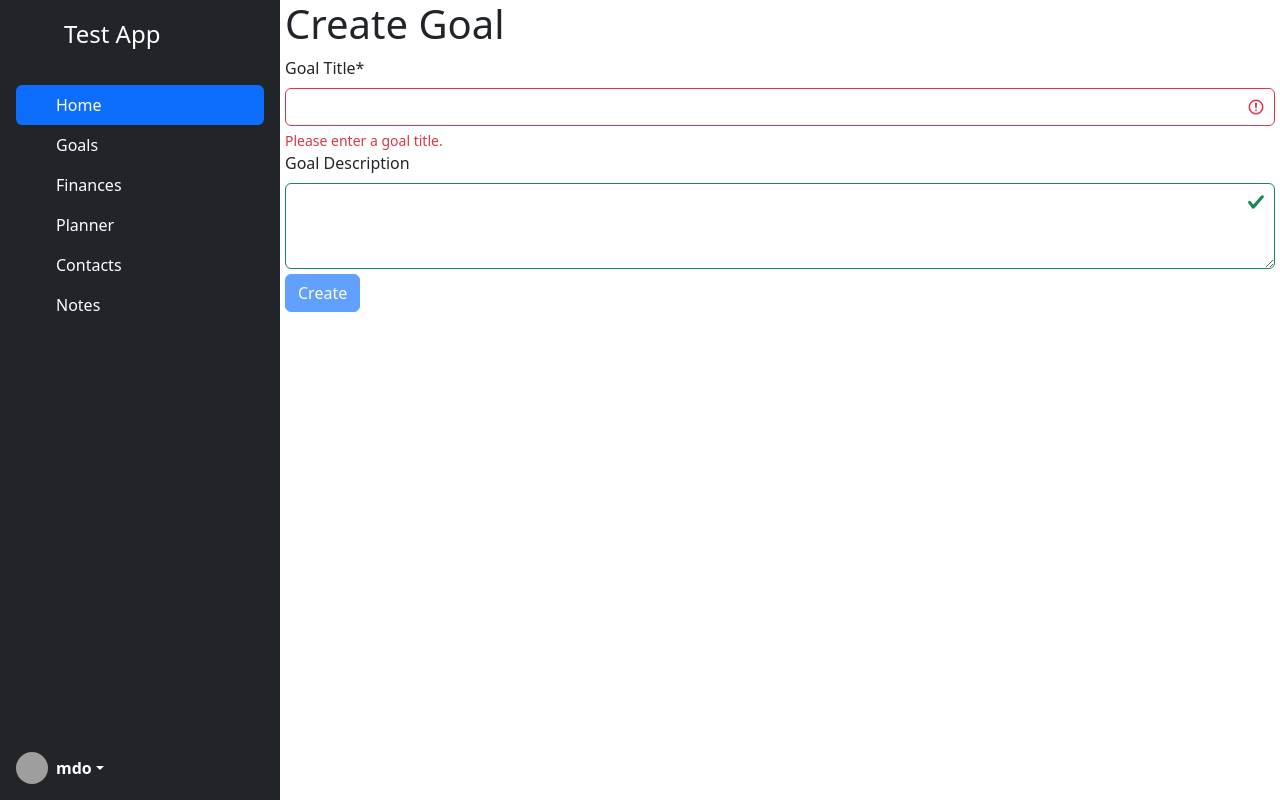
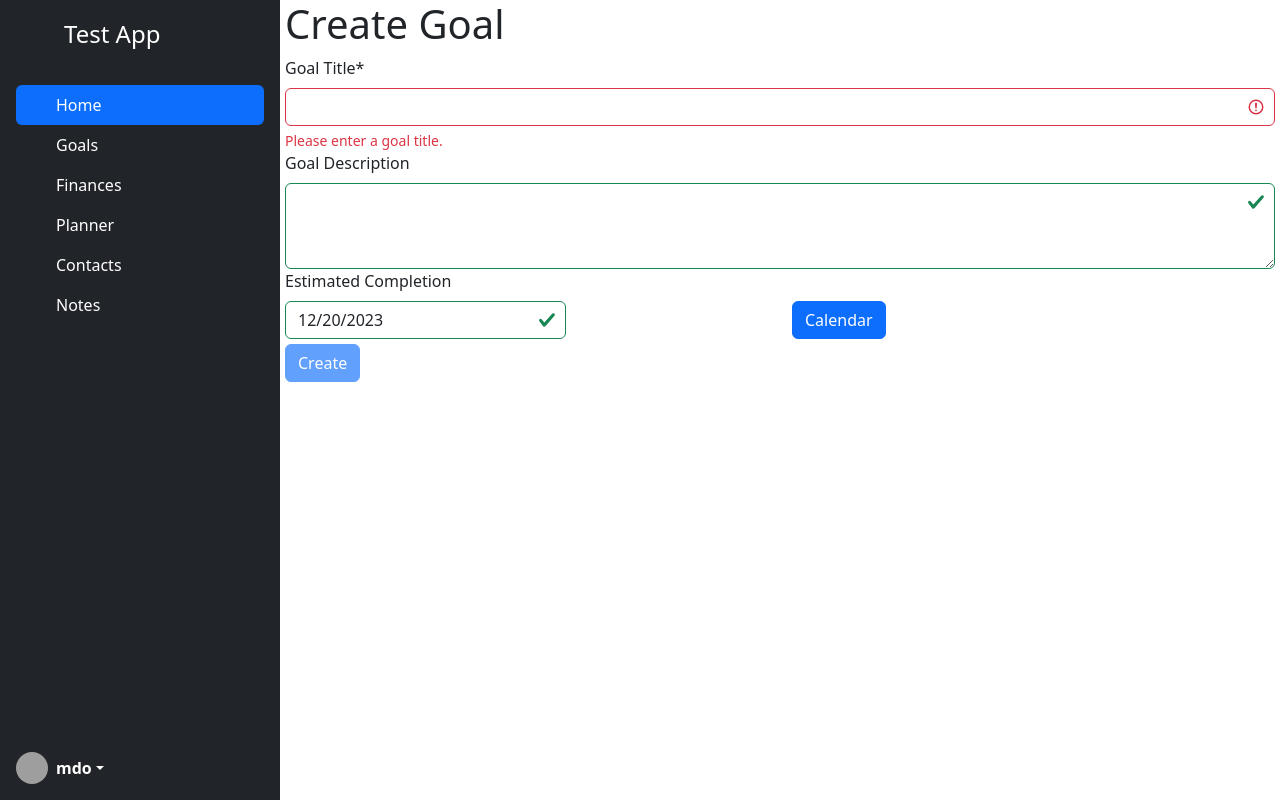
Before and after one commit to DawsonGeist/dailyio, a React (Create React App) app in the folder Client/: page /CreateGoal in a window 1280 px wide. Built offline with nearby package versions, Linux system fonts and the light colour scheme; grey boxes are pictures that could not be loaded.

Commit message:
Added Date-Picker to create goal

```diff
--- a/Client/package.json
+++ b/Client/package.json
@@ -10,6 +10,7 @@
     "bootstrap": "^5.3.2",
     "moment": "^2.29.4",
     "react": "^18.2.0",
+    "react-datepicker": "^4.25.0",
     "react-dom": "^18.2.0",
     "react-router-dom": "^6.20.1",
     "react-scripts": "5.0.1",
--- a/Client/src/Pages/CreateGoal.js
+++ b/Client/src/Pages/CreateGoal.js
@@ -1,23 +1,36 @@
 import react from 'react'
 import { useState, useEffect } from 'react';
+import { useNavigate } from 'react-router-dom';
 import 'bootstrap/dist/css/bootstrap.css'; // Import Bootstrap CSS
 import 'bootstrap/dist/js/bootstrap.bundle'; // This fixed the issue with dropdowns?
 import '../styles.css'
 import SideBar from '../Components/SideBar';
+import DatePicker from "react-datepicker";
 
-const onClick = (event, title, description) => {
+import "react-datepicker/dist/react-datepicker.css";
+
+const onClick = (event, title, description, endDate) => {
     event.preventDefault()
     console.log("Title:")
     console.log(title)
     console.log("Description:")
     console.log(description)
+    console.log("End Date")
+    console.log(endDate)
+    //Add completed boolean property
+
+    alert("TODO: Create Goal")
 }
 
 const CreateGoal = () => {
     const [updatePage, setUpdatePage] = useState(true)
     const [title, setTitle] = useState("")
     const [description, setDescription] = useState("")
+    const [endDate, setEndDate] = useState(new Date())
+    const [calendarOpen, setCalendarOpen] = useState(false)
     const [formValid, setFormValid] = useState(false)
+
+    const navigate = useNavigate()
 
     useEffect(() => {
         if(updatePage) {
@@ -45,11 +58,47 @@ const CreateGoal = () => {
                         setDescription(event.target.value)
                     }}></textarea>
 
+                    <label for="TextAreaGoalEndDate" className='form-label'>Estimated Completion</label>
+                    <div className='row'>
+                        <div className='col'>
+                            <DatePicker
+                            className='form-control'
+                            id='TextAreaGoalEndDate'
+                            open={calendarOpen}
+                            placeholderText={`${endDate.getMonth()+1}/${endDate.getDate()}/${endDate.getFullYear()}`}
+                            value={`${endDate.getMonth()+1}/${endDate.getDate()}/${endDate.getFullYear()}`}
+                            startDate={null}
+                            scrollableYearDropdown
+                            showMonthDropdown
+                            showYearDropdown
+                            minDate={new Date()}
+                            onChange={(event) => {
+                                console.log(event)
+                                setEndDate(event)
+                                setCalendarOpen(false)
+                            }}
+                            onClickOutside={(event) => {
+                                console.log(event)
+                                if(event.target.id != "btn-ToggleCalendar")
+                                    setCalendarOpen(false)
+                            }}
+                            />
+                        </div>
+                        <div className='col'>
+                            <button className='btn btn-primary'
+                            id="btn-ToggleCalendar"
+                            type='button'
+                            onClick={(event) => {
+                                setCalendarOpen(!calendarOpen)
+                            }}>Calendar</button>
+                        </div>
+                    </div>
 
-                    <button type="submit" class="btn btn-primary" disabled={title == ""}
+                    <button type="submit" className="btn btn-primary" disabled={title == ""}
                     style={{marginTop:"5px"}}
                     onClick={(event) => {
-                        onClick(event, title, description)
+                        onClick(event, title, description, endDate)
+                        navigate('/GoalsOverview')
                     }}>Create</button>
                 </form>
             </div>
--- a/Client/src/Pages/GoalsOverview.js
+++ b/Client/src/Pages/GoalsOverview.js
@@ -329,6 +329,7 @@ const GoalsOverview = () => {
     const [tasks, setTasks] = useState([])
     const [notes, setNotes] = useState({})
     const [events, setEvents] = useState([])
+    //Add completed boolean property
     const dummyGoals = [
         {
             id: 0,
@@ -345,7 +346,8 @@ const GoalsOverview = () => {
             title: "Social Life",
             description: "Investing in my social circle such that I am involved in the lives of people I care about"
         },
-        ]
+    ]
+    //Add completed boolean property
     const dummyTasks = [
         {
             id: 3,
```
Also changed, not shown: 2 other files (tests, documents, lock files or other folders).
